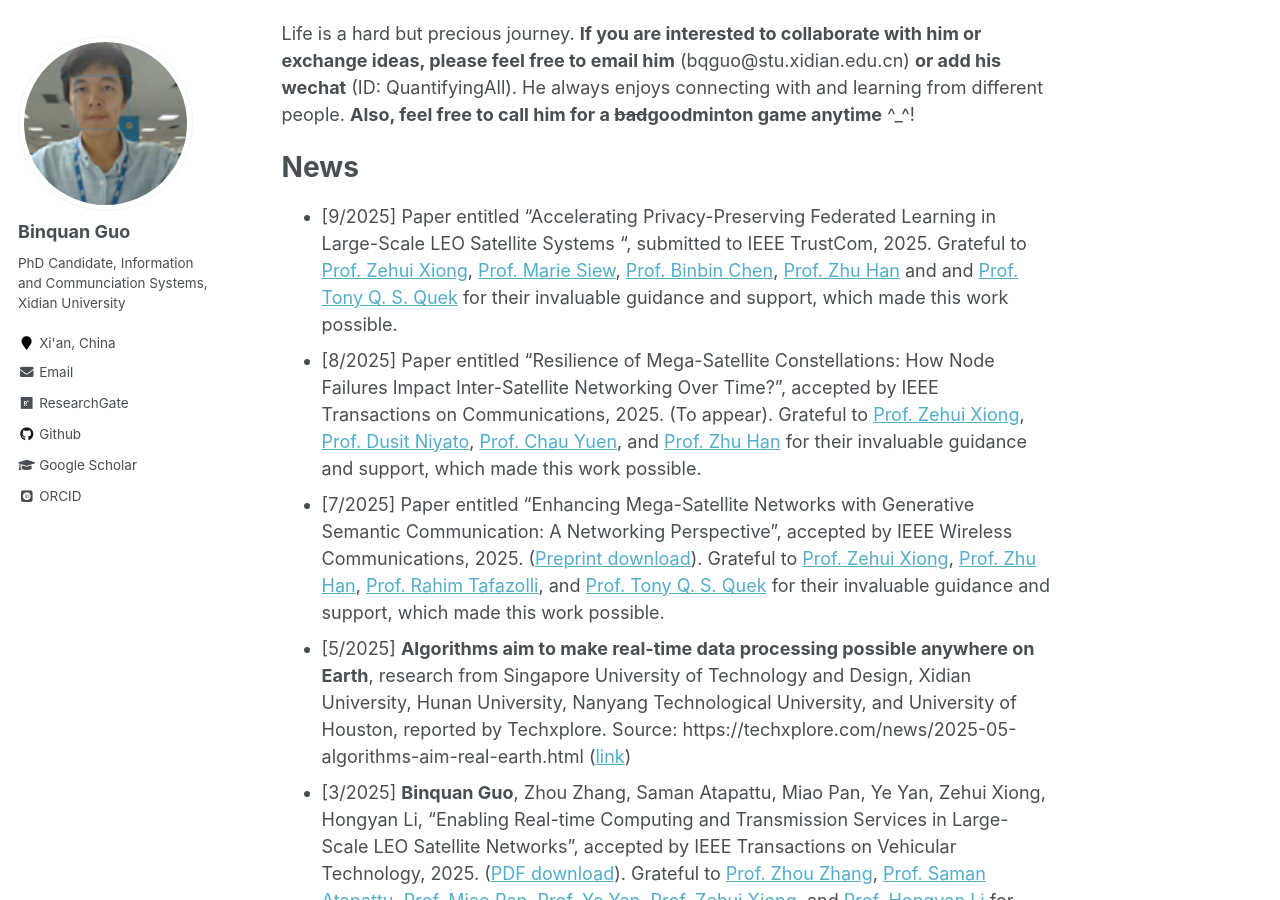
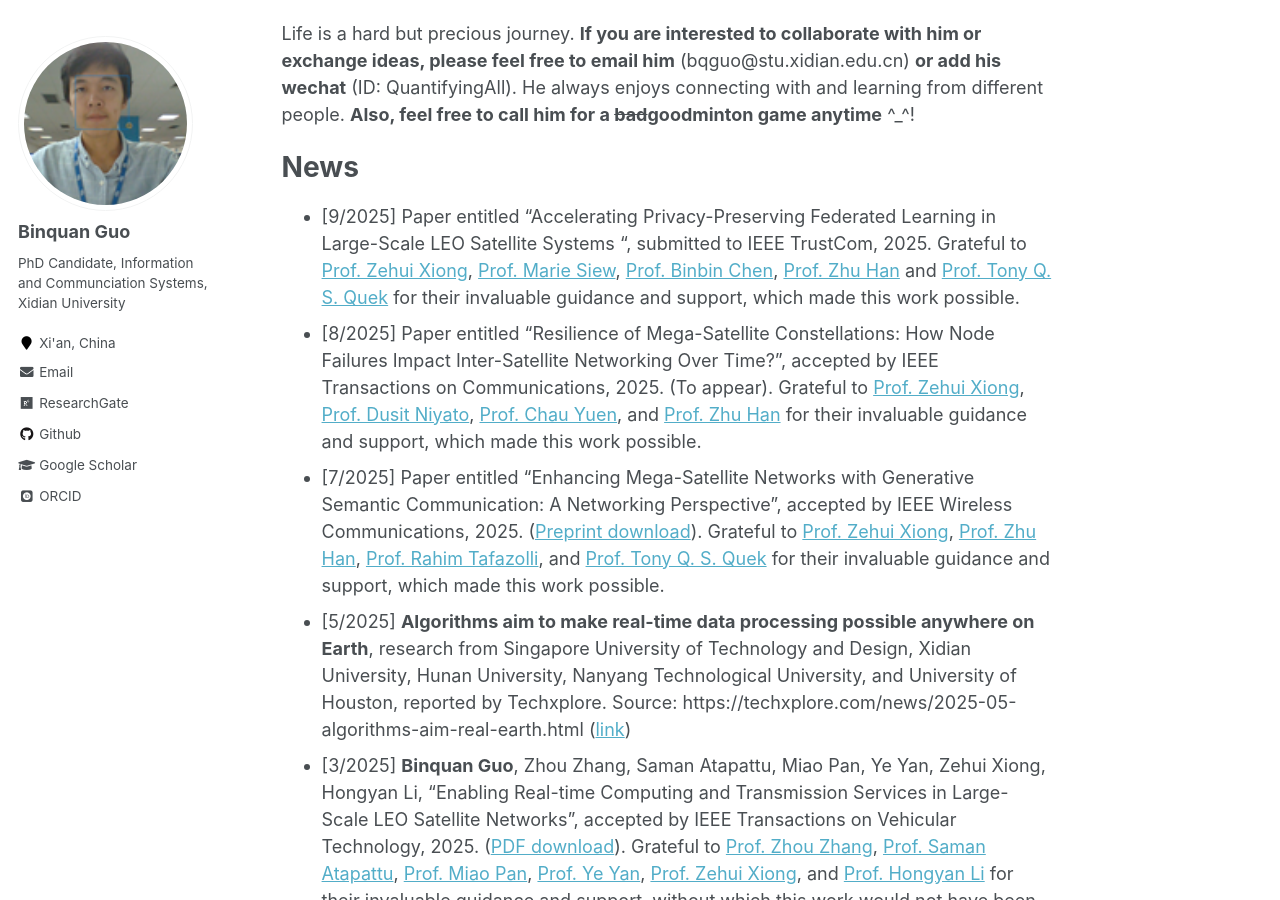
Before and after one commit to wilixx/wilixx.github.io, a Jekyll site: the page built from _pages/about.md, in a window 1280 px wide and 900 px high, scrolled down 515 px. Built offline with Jekyll 4.4.1, drawn with Linux system fonts in a browser that asks for light colours; some web fonts are replaced.

Commit message:
Update about.md

```diff
--- a/_pages/about.md
+++ b/_pages/about.md
@@ -15,7 +15,7 @@ Life is a hard but precious journey. **If you are interested to collaborate with
 
 News
 ======
-* [9/2025] Paper entitled "Accelerating Privacy-Preserving Federated Learning in Large-Scale LEO Satellite Systems ", submitted to IEEE TrustCom, 2025. Grateful to [Prof. Zehui Xiong](https://sites.google.com/view/zehuixiong), [Prof. Marie Siew](https://ieeexplore.ieee.org/author/37086863656), [Prof. Binbin Chen](https://ieeexplore.ieee.org/author/37086119647), [Prof. Zhu Han](https://ieeexplore.ieee.org/author/37278605300) and and [Prof. Tony Q. S. Quek](https://ieeexplore.ieee.org/author/37266597300) for their invaluable guidance and support, which made this work possible.
+* [9/2025] Paper entitled "Accelerating Privacy-Preserving Federated Learning in Large-Scale LEO Satellite Systems ", submitted to IEEE TrustCom, 2025. Grateful to [Prof. Zehui Xiong](https://sites.google.com/view/zehuixiong), [Prof. Marie Siew](https://ieeexplore.ieee.org/author/37086863656), [Prof. Binbin Chen](https://ieeexplore.ieee.org/author/37086119647), [Prof. Zhu Han](https://ieeexplore.ieee.org/author/37278605300) and [Prof. Tony Q. S. Quek](https://ieeexplore.ieee.org/author/37266597300) for their invaluable guidance and support, which made this work possible.
 * [8/2025] Paper entitled "Resilience of Mega-Satellite Constellations: How Node Failures Impact Inter-Satellite Networking Over Time?", accepted by IEEE Transactions on Communications, 2025. (To appear). Grateful to [Prof. Zehui Xiong](https://sites.google.com/view/zehuixiong), [Prof. Dusit Niyato](https://ieeexplore.ieee.org/author/37296968900), [Prof. Chau Yuen](https://ieeexplore.ieee.org/author/37273147100), and [Prof. Zhu Han](https://ieeexplore.ieee.org/author/37278605300) for their invaluable guidance and support, which made this work possible.
 * [7/2025] Paper entitled "Enhancing Mega-Satellite Networks with Generative Semantic Communication: A Networking Perspective", accepted by IEEE Wireless Communications, 2025. ([Preprint download](https://arxiv.org/abs/2508.07573)). Grateful to [Prof. Zehui Xiong](https://sites.google.com/view/zehuixiong), [Prof. Zhu Han](https://ieeexplore.ieee.org/author/37278605300), [Prof. Rahim Tafazolli](https://ieeexplore.ieee.org/author/37280285600), and [Prof. Tony Q. S. Quek](https://ieeexplore.ieee.org/author/37266597300) for their invaluable guidance and support, which made this work possible.
 * [5/2025] **Algorithms aim to make real-time data processing possible anywhere on Earth**, research from Singapore University of Technology and Design, Xidian University, Hunan University, Nanyang
```
